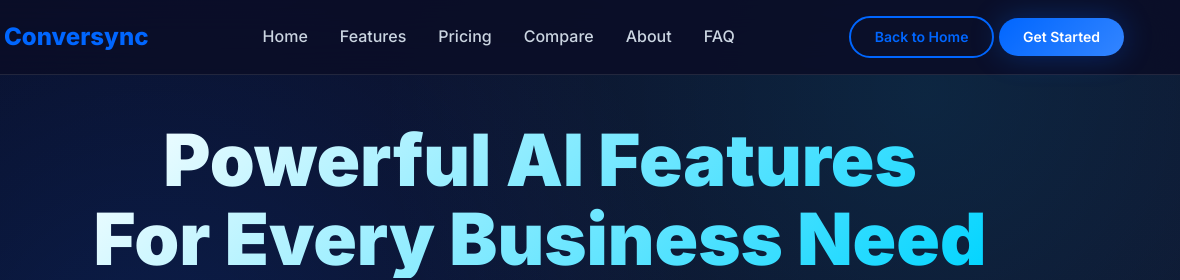
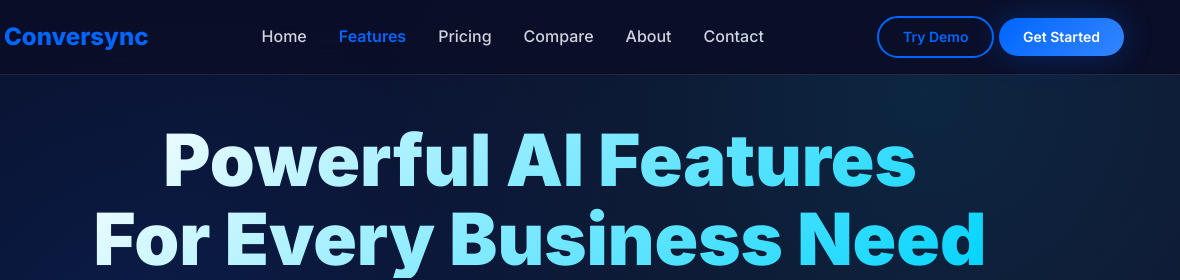
Before and after one commit to Conversync/Conversync, a plain HTML site: page features.html in a window 1280 px wide. Shown: the top 280 px of the page, 100-1280 px from the left. Drawn offline with Linux system fonts and the light colour scheme.

Commit message:
Update features.html

```diff
--- a/features.html
+++ b/features.html
@@ -656,6 +656,11 @@
                 font-size: 2.5rem;
             }
         }
+
+                .nav-link.active {
+            color: var(--primary);
+            font-weight: 600;
+        }
     </style>
 </head>
 <body>
@@ -670,16 +675,16 @@
 
                 <nav class="nav">
                     <a href="index.html" class="nav-link">Home</a>
-                    <a href="features.html" class="nav-link">Features</a>
-                    <a href="#pricing" class="nav-link">Pricing</a>
-                    <a href="#compare" class="nav-link">Compare</a>
+                    <a href="features.html" class="nav-link active">Features</a>
+                    <a href="price.html" class="nav-link">Pricing</a>
+                    <a href="compare.html" class="nav-link">Compare</a>
                     <a href="about.html" class="nav-link">About</a>
-                    <a href="#faq" class="nav-link">FAQ</a>
+                    <a href="contact.html" class="nav-link">Contact</a>
                 </nav>
 
                 <div class="flex" style="gap: 1rem;">
-                    <a href="/" class="btn btn-outline btn-sm">Back to Home</a>
-                    <a href="/#pricing" class="btn btn-primary btn-sm">Get Started</a>
+                    <a href="/" class="btn btn-outline btn-sm">Try Demo</a>
+                    <a href="get_started.html" class="btn btn-primary btn-sm">Get Started</a>
                 </div>
 
                 <button class="mobile-menu-btn">
```
